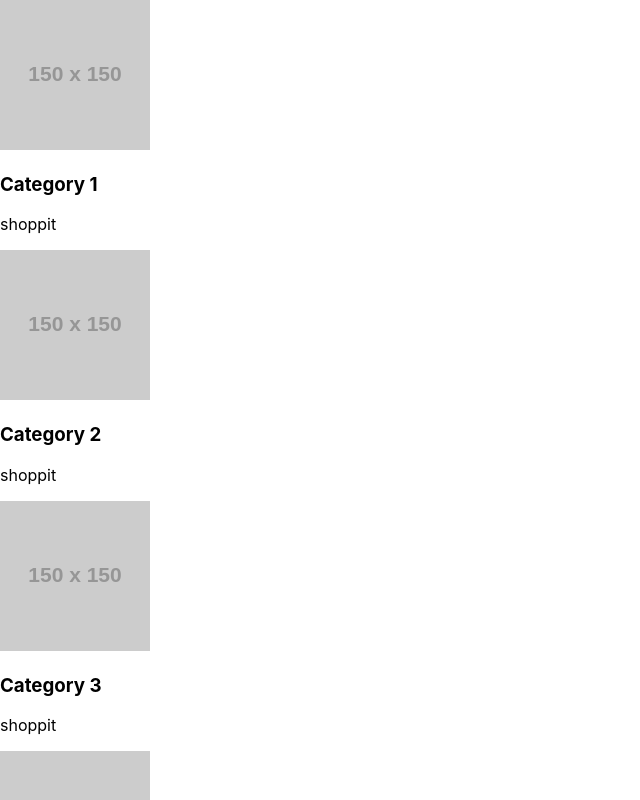
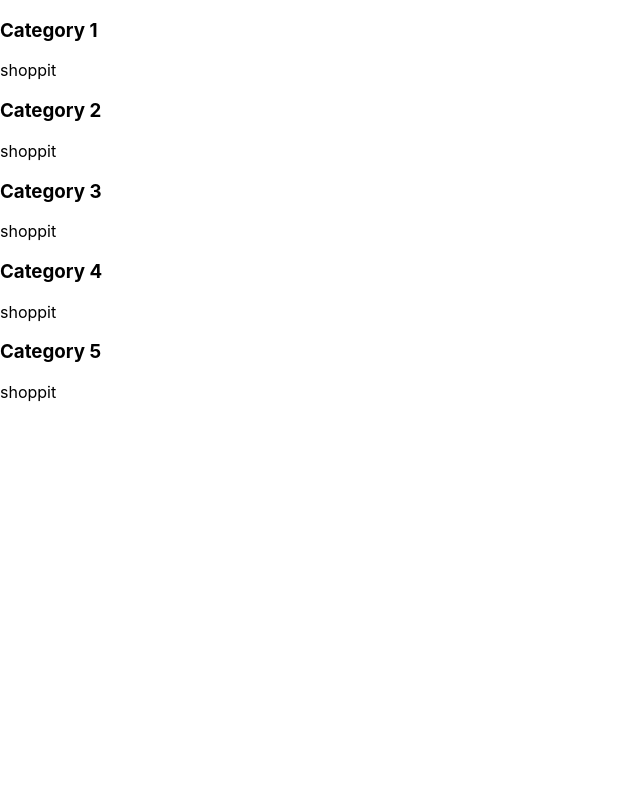
Before and after one commit to CodeConnects/shoppit, a React (Create React App) app: page / in a window 1280 px wide. Shown: the top 800 px of the page, without its empty margins (0-640 px from the left). Built offline with nearby package versions, Linux system fonts and the light colour scheme.

Commit message:
change image to bg div

```diff
--- a/src/App.js
+++ b/src/App.js
@@ -28,7 +28,7 @@ const App = () => {
     <div className="categories-wrap">
       {categories.map((category) => (
         <div className="single-category" key={category.id}>
-          <img src="https://via.placeholder.com/150" alt="category" />
+          <div className="category-bg-img" />
           <div className="single-category-body">
             <h3>{category.title} {category.id}</h3>
             <p>shoppit</p>
```
